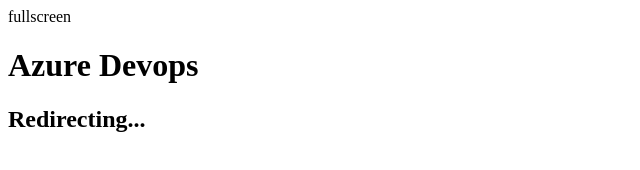
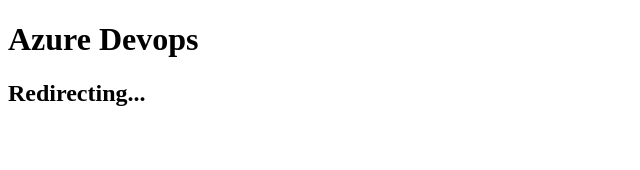
Before and after one commit to KyleMit/pwa-place, a plain HTML site: page index.html in a window 1280 px wide. Shown: the whole page, without its empty margins (0-640 px from the left). Drawn offline with Linux system fonts and the light colour scheme.

Commit message:
fix fullscreen

```diff
--- a/index.html
+++ b/index.html
@@ -5,8 +5,6 @@
     <meta http-equiv="X-UA-Compatible" content="IE=edge">
     <meta name="viewport" content="width=device-width, initial-scale=1.0">
     <title>Azure Devops</title>
-
-    fullscreen
 
     <link rel="icon" type="image/svg+xml" href="/images/azure-devops.svg">
     <link rel="apple-touch-icon" href="/images/azure-devops.svg">
```
